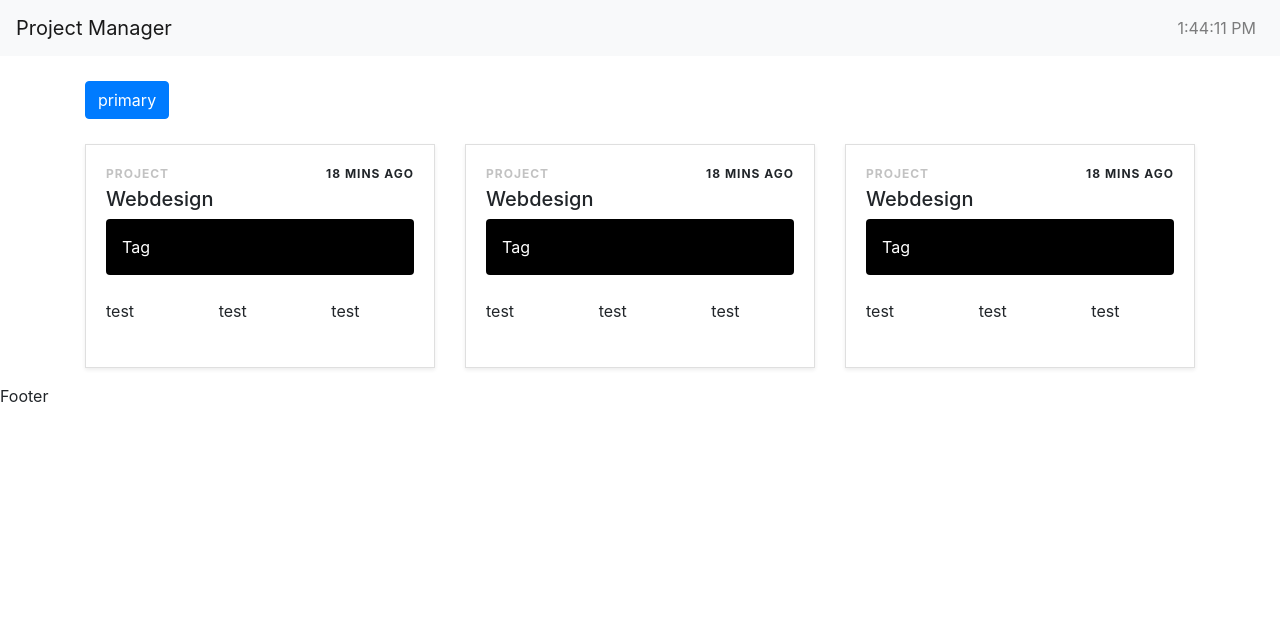
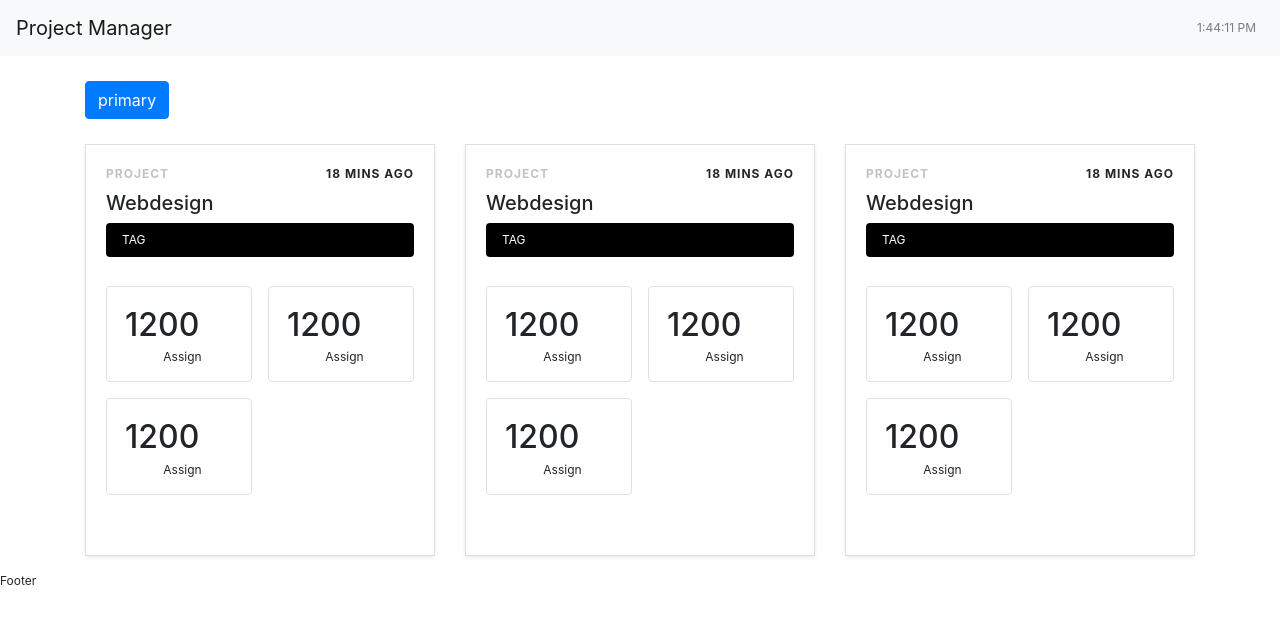
Before and after one commit to jobkung3d/my-project, a React (Create React App) app: page / in a window 1280 px wide. Shown: the top 624 px of the page. Built offline with nearby package versions, Linux system fonts and the light colour scheme.

Commit message:
notebook 6-13-19

```diff
--- a/src/component/card.js
+++ b/src/component/card.js
@@ -8,19 +8,34 @@ class CardElement extends Component{
                 <Card className="shadow-sm rounded-0">
                     <CardBody>
                         <div className="crd-bar text-uppercase clearfix">
-                            <p className="float-left mb-1" style={{color:'#6666'}}>Project</p>
-                            <p className="float-right mb-1">18 Mins Ago</p>
+                            <p className="float-left mb-2" style={{color:'#6666'}}>Project</p>
+                            <p className="float-right mb-2">18 Mins Ago</p>
                         </div>
                         <div className="crd-body">
-                          <h5 className="mt-0">Webdesign</h5>
+                            <h5 className="mt-0 mb-2">Webdesign</h5>
                             <div className="crd-body-tag">
-                              <div className="tag rounded p-3">Tag</div>
+                              <div className="tag rounded px-3 py-2 d-inline-block text-uppercase">Tag</div>
                             </div>
                             <div className="crd-body-noti my-4">
                                 <div className="row">
-                                  <div className="col-4">test</div>
-                                  <div className="col-4">test</div>
-                                  <div className="col-4">test</div>
+                                    <div className="col-md-6 mb-3">
+                                        <div className="crd-sm border rounded">
+                                            <div className="crd-sm-number px-2 py-1"><h2 className="mb-0">1200</h2></div>
+                                            <div className="crd-sm-title text-center">Assign</div>
+                                        </div>
+                                    </div>
+                                    <div className="col-md-6 mb-3">
+                                        <div className="crd-sm border rounded">
+                                            <div className="crd-sm-number px-2 py-1"><h2 className="mb-0">1200</h2></div>
+                                            <div className="crd-sm-title text-center">Assign</div>
+                                        </div>
+                                    </div>
+                                    <div className="col-md-6 mb-3">
+                                        <div className="crd-sm border rounded">
+                                            <div className="crd-sm-number px-2 py-1"><h2 className="mb-0">1200</h2></div>
+                                            <div className="crd-sm-title text-center">Assign</div>
+                                        </div>
+                                    </div>
                                 </div>
                             </div>
                         </div>
--- a/src/static/css/style.css
+++ b/src/static/css/style.css
@@ -1,4 +1,7 @@
 
+body{
+    font-size: 12px;
+}
 .toolbox-controls{
     padding: 25px 0;
 }
@@ -10,4 +13,14 @@
 .crd-body-tag .tag{
     color: white;
     background-color: black;
+    white-space: nowrap;
+    overflow: hidden;
+    text-overflow: ellipsis;
+    width: 100%;
 }
+.crd-body-noti .crd-sm{
+    padding: 15px 10px;
+}
+.crd-body-noti .row div:nth-child(n-1){
+    margin-right: -7px;
+}
```
Lines whose indentation alone changed are shown as unchanged.
